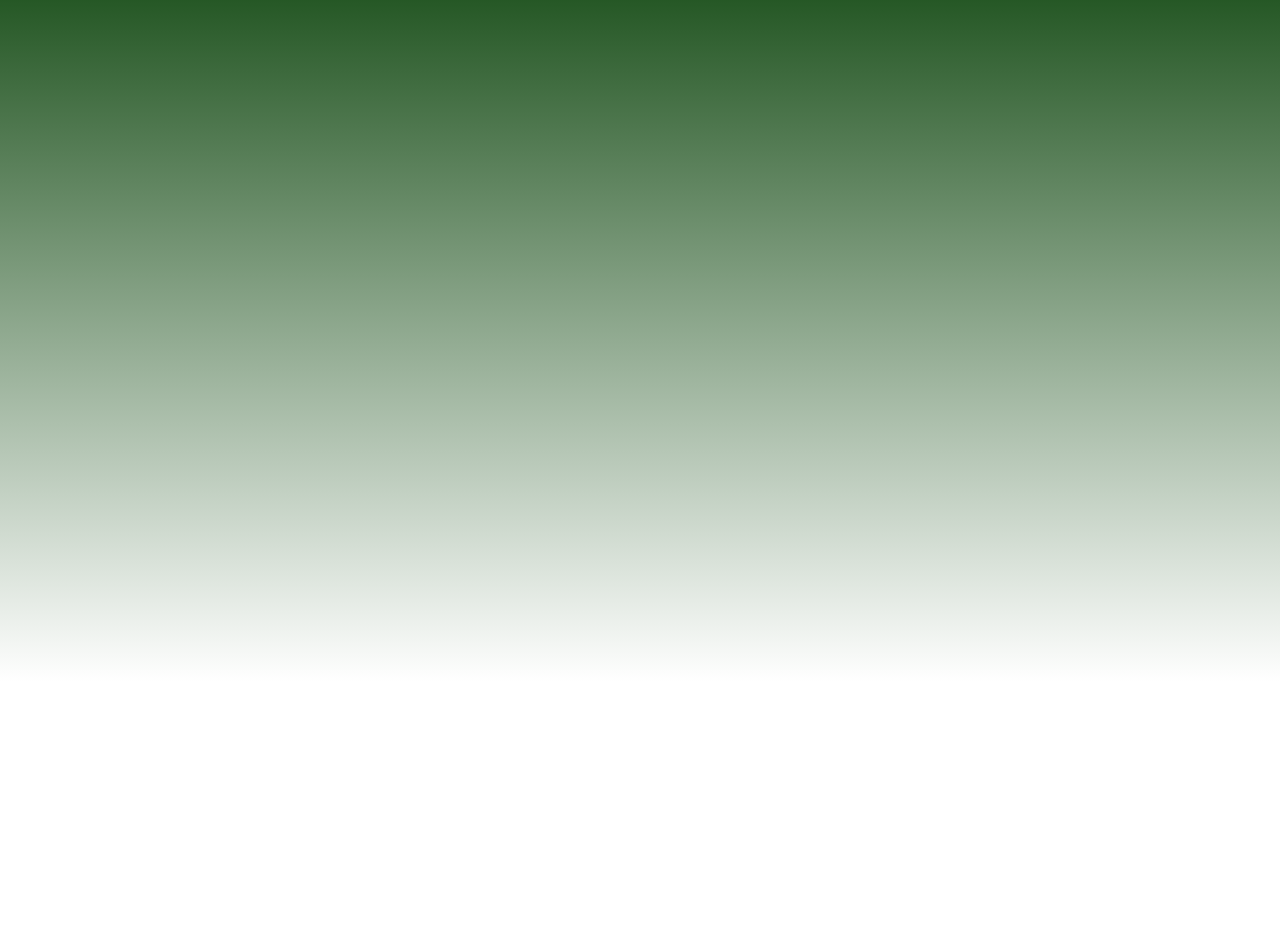
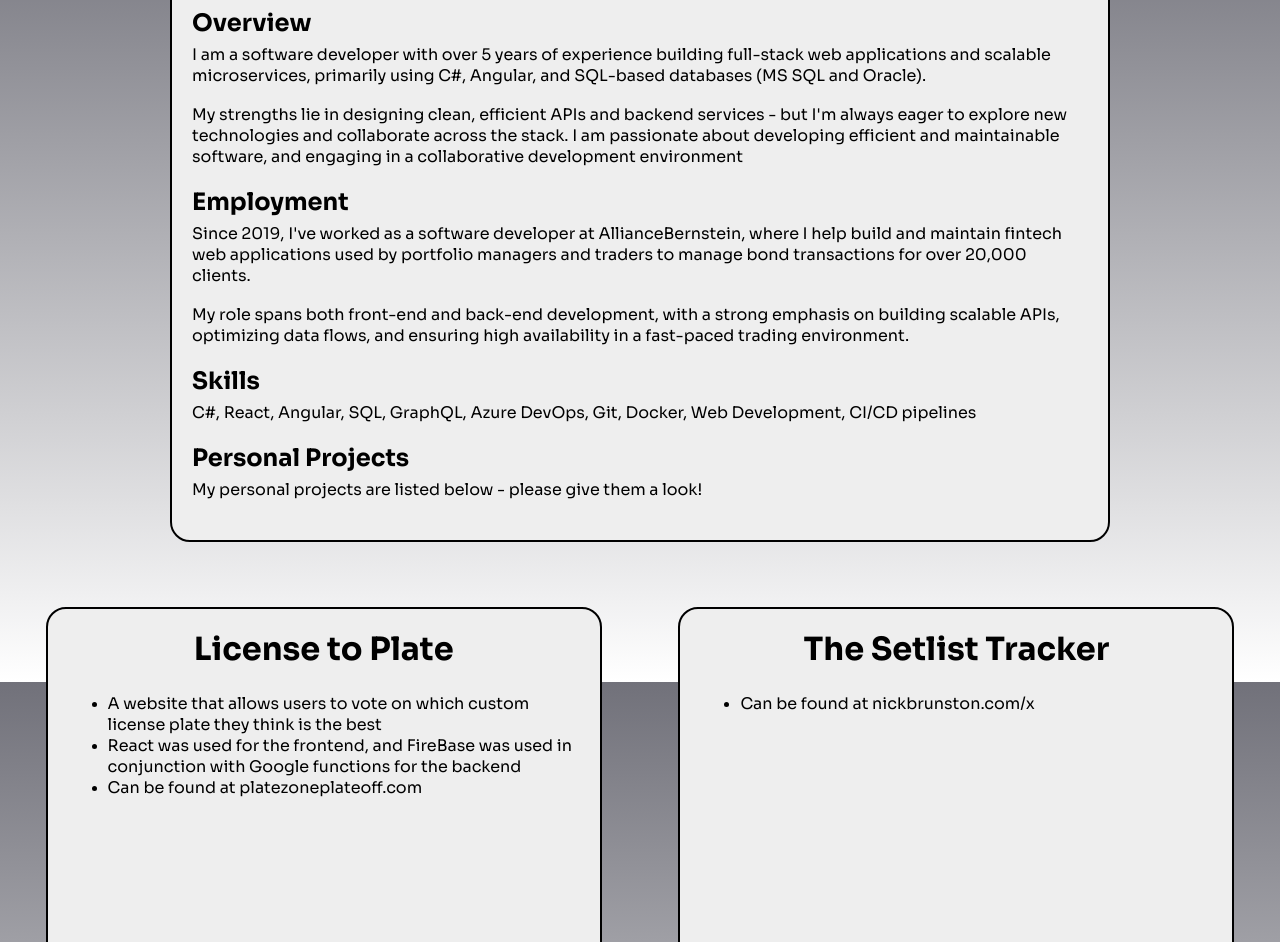
Before and after one commit to brunston97/personal-website, a website built with Vite: page index.html in a window 1280 px wide. Shown: the part 118-1060 px from the top of the page. Before the commit the page ends 800 px from the top, so only its background shows below. Built offline with nearby package versions, Linux system fonts and the light colour scheme.

Commit message:
updating site with portfolio information

```diff
--- a/index.html
+++ b/index.html
@@ -3,19 +3,72 @@
 <html>
 
   <head>
-    <title>Nick's Site</title>
+    <title>Nick Brunston</title>
     <meta name="viewport" content="width=device-width, initial-scale=1">
 
-    <link rel="stylesheet" href="styles/main-page.css">
-    <link rel="stylesheet" href="styles/text.css">
-    <link rel="stylesheet" href="styles/general.css">
+    <link rel="stylesheet" href="./styles/main-page.css">
+    <link rel="stylesheet" href="./styles/text.css">
+    <link rel="stylesheet" href="./styles/general.css">
 
     <link rel="preconnect" href="https://fonts.googleapis.com">
     <link rel="preconnect" href="https://fonts.gstatic.com" crossorigin>
     <link href="https://fonts.googleapis.com/css2?family=Exo:wght@500&display=swap" rel="stylesheet">
+    <link href="https://fonts.googleapis.com/css2?family=Sora:wght@100..800&display=swap" rel="stylesheet">
+    <link href="https://fonts.googleapis.com/css2?family=Titillium+Web:ital,wght@0,200;0,300;0,400;0,600;0,700;0,900;1,200;1,300;1,400;1,600;1,700&display=swap" rel="stylesheet">
   </head>
 
   <body>
+    <div class="main-container">
+      <h1>About Me</h1>
+      <div class="main-container-section">
+        <h2>Overview</h2>
+        <p>I am a software developer with over 5 years of experience building full-stack web applications and scalable microservices, primarily using C#,
+           Angular, and SQL-based databases (MS SQL and Oracle).
+        </p>
+        <br>
+        <p>
+           My strengths lie in designing clean, efficient APIs and backend services - but I'm always eager to explore new technologies and collaborate across the stack.
+           I am passionate about developing efficient and maintainable software, and engaging in a collaborative development environment
+        </p>
+      </div>
+      <div class="main-container-section">
+        <h2>Employment</h2>
+        <p>
+          Since 2019, I've worked as a software developer at AllianceBernstein, where I help build and maintain fintech
+          web applications used by portfolio managers and traders to manage bond transactions for over 20,000 clients.
+        </p>
+        <br>
+        <p>
+           My role spans both front-end and back-end development, with a strong emphasis on building scalable APIs,
+           optimizing data flows, and ensuring high availability in a fast-paced trading environment.
+        </p>
+      </div>
+      <div class="main-container-section">
+        <h2>Skills</h2>
+        <p>C#, React, Angular, SQL, GraphQL, Azure DevOps, Git, Docker, Web Development, CI/CD pipelines</p>
+      </div>
+      <div class="main-container-section">
+        <h2>Personal Projects</h2>
+        <p>My personal projects are listed below - please give them a look!</p>
+      </div>
+    </div>
+
+    <div class="secondary-container-row">
+      <div class="video-of-week-container">
+        <h1>License to Plate</h1>
+        <ul>
+          <li><p>A website that allows users to vote on which custom license plate they think is the best</p></li>
+          <li><p>React was used for the frontend, and FireBase was used in conjunction with Google functions for the backend</p></li>
+          <li><p>Can be found at platezoneplateoff.com</p></li>
+        </ul>
+      </div>
+      <div class="advice-container">
+        <h1>The Setlist Tracker</h1>
+        <ul>
+          <li><p>Can be found at nickbrunston.com/x</p></li>
+        </ul>
+      </div>
+    </div>
   </body>
 
 </html>
--- a/package.json
+++ b/package.json
@@ -5,7 +5,7 @@
   "main": "index.js",
   "scripts": {
     "test": "echo \"Error: no test specified\" && exit 1",
-    "dev": "vite",
+    "dev": "vite --open",
     "build": "vite build",
     "preview": "vite preview"
   },
--- a/styles/general.css
+++ b/styles/general.css
@@ -3,6 +3,6 @@
 }
 
 body {
-  background-image: linear-gradient(rgb(0, 59, 0), white);
+  background-image: linear-gradient(rgb(113, 113, 122), white);
   background-attachment: fixed;
 }
--- a/styles/main-page.css
+++ b/styles/main-page.css
@@ -5,7 +5,6 @@
   border-radius: 20px;
   border-width: 2px;
   background-color: rgb(238, 238, 238);
-  box-shadow: -9px 6px 1px rgba(0, 59, 0, 0.818);
 }
 
 .main-container {
--- a/styles/text.css
+++ b/styles/text.css
@@ -1,14 +1,14 @@
 h1 {
   text-align: center;
-  font-family: Exo, Arial;
-  margin-bottom: 30px;
+  font-family: Sora, Arial;
+  margin-bottom: 1.5rem;
 }
 
 h1,
 h2,
 h3,
 p {
-  font-family: Exo, Arial;
+  font-family: Sora, Arial;
 }
 
 .main-container h2 {
@@ -25,9 +25,7 @@ p {
 }
 
 .advice-container p {
-  text-align: center;
-  margin-top: 23%;
-  font-size: 20px;
+  text-align: left;
 }
 
 .test-page-text h3 {
@@ -44,10 +42,6 @@ p {
 }
 
 @media(max-width: 500px) {
-  .advice-container p {
-    margin-top: 20%;
-  }
-
   .video-of-week-container h1,
   .advice-container h1 {
     font-size: 6vw;
--- a/vite.config.js
+++ b/vite.config.js
@@ -1,9 +1,9 @@
-import { defineConfig } from 'vite'
+import { defineConfig } from 'vite';
 
 export default defineConfig({
   root: '.',
   base: './',
   build: {
     outDir: 'dist',
-  },
-})
+  }
+});
```
